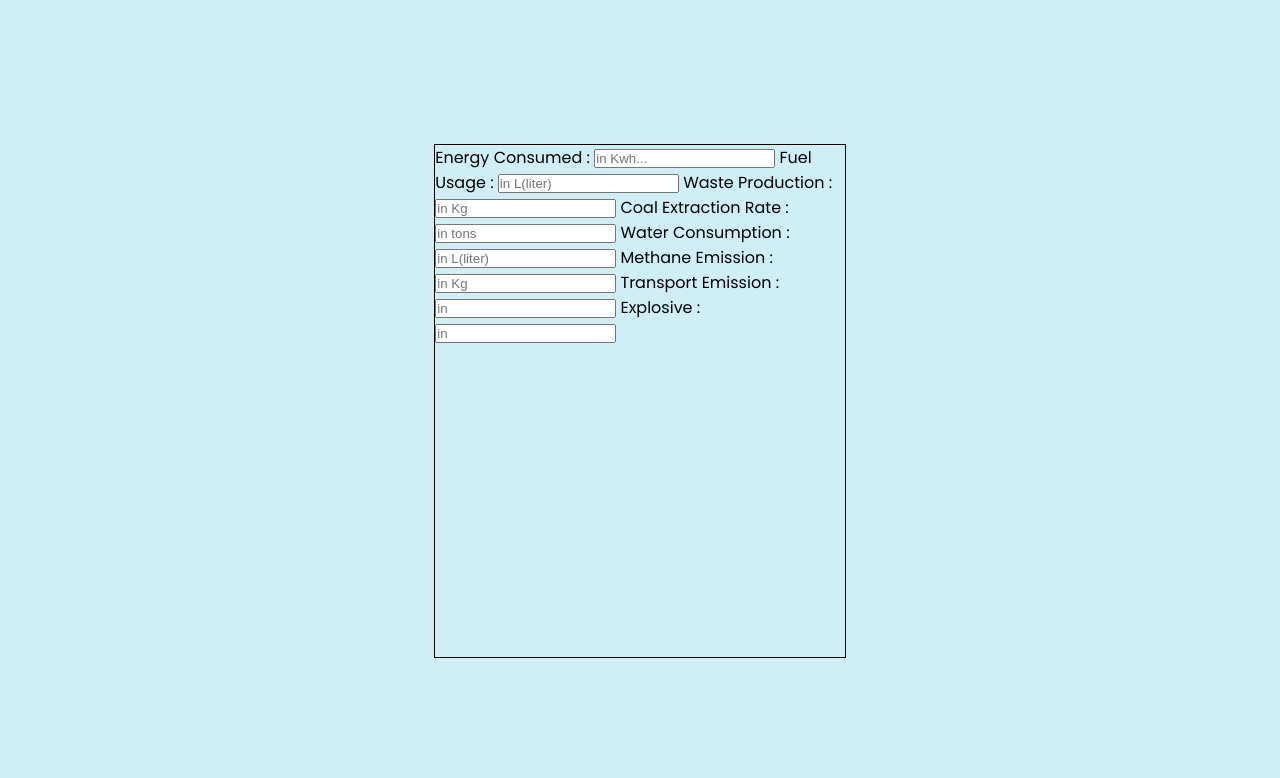
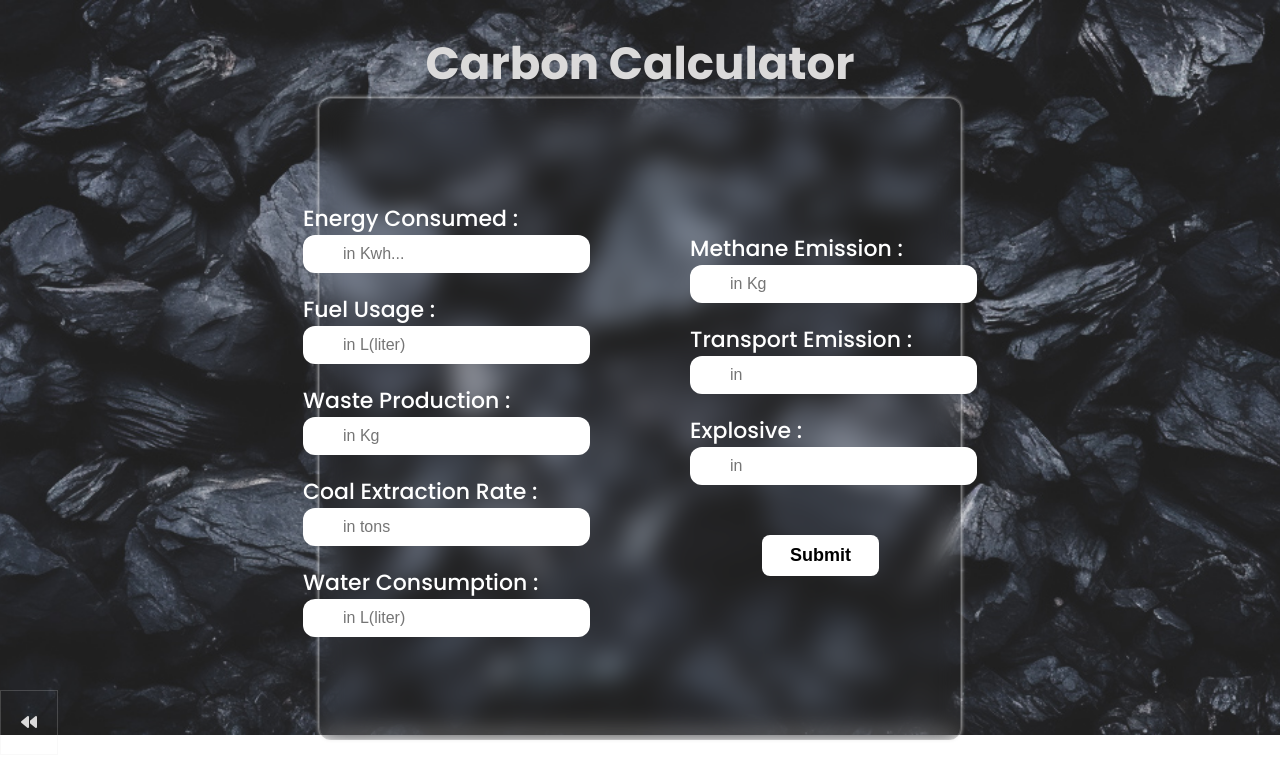
Before and after one commit to kkaushik14/CarbonTracer-SIH, a website: page public/cc.html in a window 1280 px wide. Drawn offline with Linux system fonts and the light colour scheme.

Commit message:
carbon calculator f,m,b(done)

```diff
--- a/package.json
+++ b/package.json
@@ -11,6 +11,7 @@
   "license": "ISC",
   "dependencies": {
     "bcrypt": "^5.1.1",
+    "body-parser": "^1.20.2",
     "express": "^4.19.2",
     "mongoose": "^8.6.0"
   }
--- a/public/cc.css
+++ b/public/cc.css
@@ -8,19 +8,98 @@
 html {
     scroll-behavior: smooth;
     font-family: "Poppins", sans-serif;
-    background-color: #cfeef6;
+    background: url(../assets/cc-bg1.jpg) no-repeat;
+    background-size: cover;
+    background-position: center;
 }
 
 main .bg-screen {
-    border: 1px solid #000;
-    width: 32vw;
-    height: 64vh;
+    border: 1px solid rgba(225, 225, 225, 0.2);
+    backdrop-filter: blur(12px);
+    box-shadow: 0 0 4px #efeeee;
+    width: 50vw;
+    height: 80vh;
+    border-radius: 12px;
+    display: flex;
+    justify-content: center;
+    align-items: center;
 }
 
 main {
     display: flex;
     justify-content: center;
     align-items: center;
+}
+
+h2 {
+    text-align: center;
+    font-size: 45px;
+    color: #dbdada;
+}
+
+main form input[type="number"] {
+    padding: 10px 40px;
+    display: flow-root;
+    border: none;
+    border-radius: 12px;
+    font-size: 16px;
+}
+
+main form input[type="number"]::placeholder {
+    font-size: 16px;
+}
+
+.tat-oly {
     position: relative;
-    top: 18vh;
+    top: 30px;
 }
+
+form .input {
+    padding: 10px;
+}
+
+main form label {
+    color: #ffffff;
+    font-size: 22px;
+    font-weight: 500;
+}
+
+form {
+    display: flex;
+    justify-content: center;
+    align-items: center;
+    gap: 80px;
+}
+
+form .btn-sub {
+    padding: 40px 82px;
+}
+
+form .btn-sub button {
+    padding: 10px 28px;
+    border: none;
+    border-radius: 8px;
+   background-color: #ffffff;
+   font-size: 18px;
+   font-weight: 700;
+}
+
+form .btn-sub button:hover {
+    cursor: pointer;
+    background-color: #5783db;
+    transition: all ease 0.6s;
+    color: #ffffff;
+}
+
+.rtrn-home a {
+    color: #dbdada;
+    padding: 20px 20px;
+    display: inline;
+    border: 1px solid rgba(225, 225, 225, 0.2);
+    text-decoration: none;
+    backdrop-filter: blur(15px);
+}
+
+.rtrn-home a:hover {
+    cursor: pointer;
+}
--- a/public/cc.html
+++ b/public/cc.html
@@ -4,45 +4,76 @@
     <meta charset="UTF-8">
     <meta name="viewport" content="width=device-width, initial-scale=1.0">
     <link rel="stylesheet" href="cc.css">
+    <link rel="stylesheet" href="https://cdnjs.cloudflare.com/ajax/libs/font-awesome/6.6.0/css/all.min.css" integrity="sha512-Kc323vGBEqzTmouAECnVceyQqyqdsSiqLQISBL29aUW4U/M7pSPA/gEUZQqv1cwx4OnYxTxve5UMg5GT6L4JJg==" crossorigin="anonymous" referrerpolicy="no-referrer" />
     <title>Carbon Trace | Carbon Calculator</title>
 </head>
 <body>
+    <section class="tat-oly">
+    <h2>Carbon Calculator</h2>
     <main>
-        <div class="bg-screen">
-            <form action="">
+        <div class="bg-screen ccjo">
+            <form id="carbonForm" action="/carbon/submit" method="post">
+                <div class="set1">
+                <div class="input engy">
                     <label for="energy-consumption">Energy Consumed :
-                    <input type="number" name="energy-consumed" id="aoec" placeholder="in Kwh...">
+                        <input type="number" name="energy-consumed" id="aoec" placeholder="in Kwh..." required>
                     </label>
+                </div>
 
+                <div class="input ful-con">
                     <label for="fuel-consumption">Fuel Usage :
-                    <input type="number" name="fuel-usage" id="Fu"n placeholder="in L(liter)">
+                        <input type="number" name="fuel-usage" id="Fu" placeholder="in L(liter)" required>
                     </label>
+                </div>
 
+                <div class="input was-pro">
                     <label for="waste-produce">Waste Production :
-                    <input type="number" name="waste" id="watpro" placeholder="in Kg">
+                        <input type="number" name="waste" id="watpro" placeholder="in Kg" required>
                     </label>
+                </div>
 
+                <div class="input ext-rat">
                     <label for="extraction-rate">Coal Extraction Rate :
-                    <input type="number" name="waste" id="watpro" placeholder="in tons">
+                        <input type="number" name="waste" id="watpro" placeholder="in tons" required>
                     </label>
+                </div>
 
+                <div class="input wat-consp">
                     <label for="water-consumption">Water Consumption :
-                    <input type="number" name="water" id="watpro" placeholder="in L(liter)">
+                        <input type="number" name="water" id="watpro" placeholder="in L(liter)" required>
                     </label>
+                </div>
+            </div>
 
+            <div class="set2">
+                <div class="input ch-sion">
                     <label for="ch4-emission">Methane Emission :
-                    <input type="number" name="chEmission" id="ch-emi" placeholder="in Kg">
+                        <input type="number" name="chEmission" id="ch-emi" placeholder="in Kg" required>
                     </label>
+                </div>
 
+                <div class="input tan-em">
                     <label for="transport-emission">Transport Emission :
-                    <input type="number" name="transport" id="trans-emi" placeholder="in">
+                        <input type="number" name="transport" id="trans-emi" placeholder="in" required>
                     </label>
+                </div>
 
+                <div class="input boomsec">
                     <label for="explosive">Explosive :
-                    <input type="number" name="explosion" id="explo-boom" placeholder="in">
+                        <input type="number" name="explosion" id="explo-boom" placeholder="in" required>
                     </label>
+                </div>
+
+                <div class="btn-sub">
+                    <button onclick="ccData()">Submit</button>
+                </div>
+            </div>
             </form>
         </div>
     </main>
+</section>
+<div class="rtrn-home"><a href="./index.html"><i class="fa-solid fa-backward"></i></a></div>
+
+<script src="cc.js"></script>
 </body>
 </html>
--- /dev/null
+++ b/public/cc.js
@@ -0,0 +1,26 @@
+document.getElementById('carbonForm').addEventListener('submit', function(event) {
+    event.preventDefault();
+
+    const formData = new FormData(this);
+    const data = {};
+    formData.forEach((value, key) => {
+        data[key] = value;
+    });
+
+    fetch('/carbon/submit', {
+        method: 'POST',
+        headers: {
+            'Content-Type': 'application/json',
+        },
+        body: JSON.stringify(data),
+    })
+    .then(response => response.text())
+    .then(data => {
+        alert(data);
+        this.reset();
+    })
+    .catch((error) => {
+        console.error('Error:', error);
+        alert('An error occurred. Please try again.');
+    });
+});
```
Also changed, not shown: models/CarbonData.js (added, +16 -0 lines), routes/carbonRoutes.js (added, +25 -0 lines), server.js (+29 -1 lines), assets/cc-bg1.jpg (added), 1 other file. Lines whose indentation alone changed are shown as unchanged.
